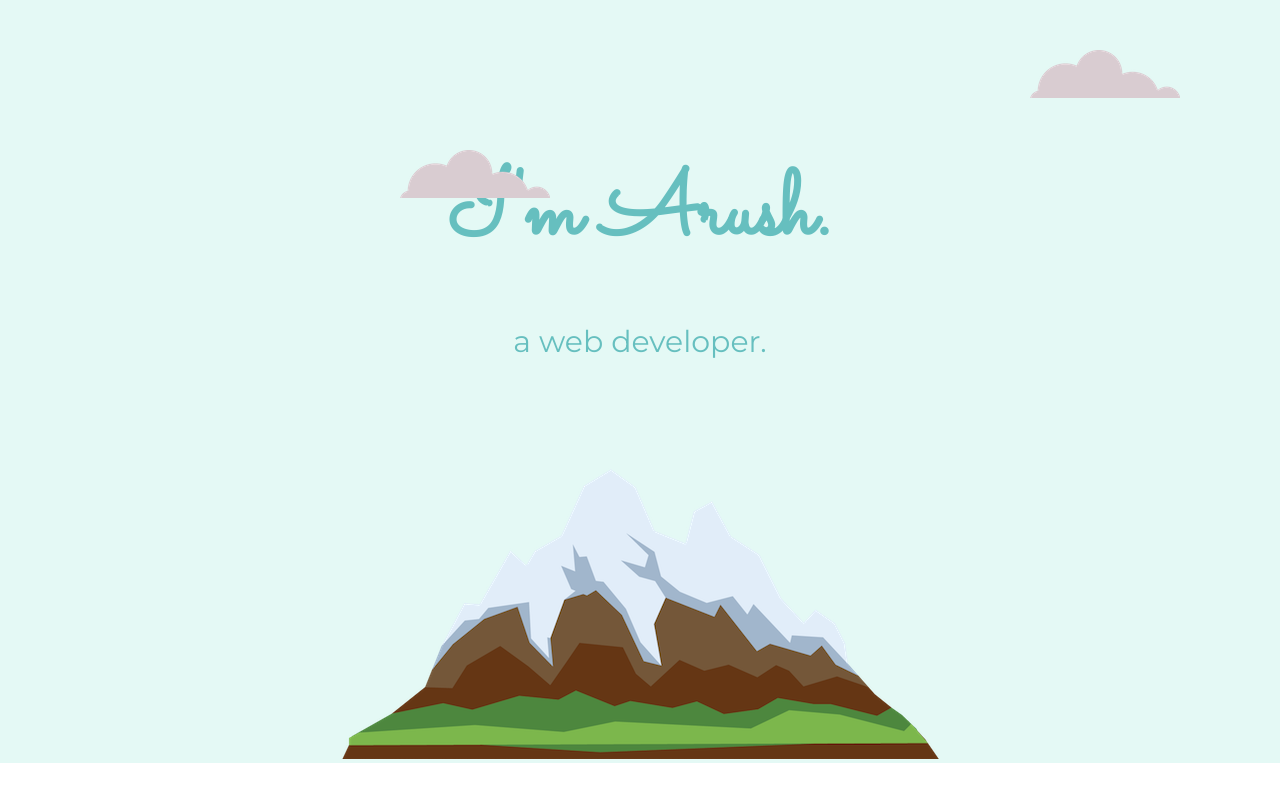
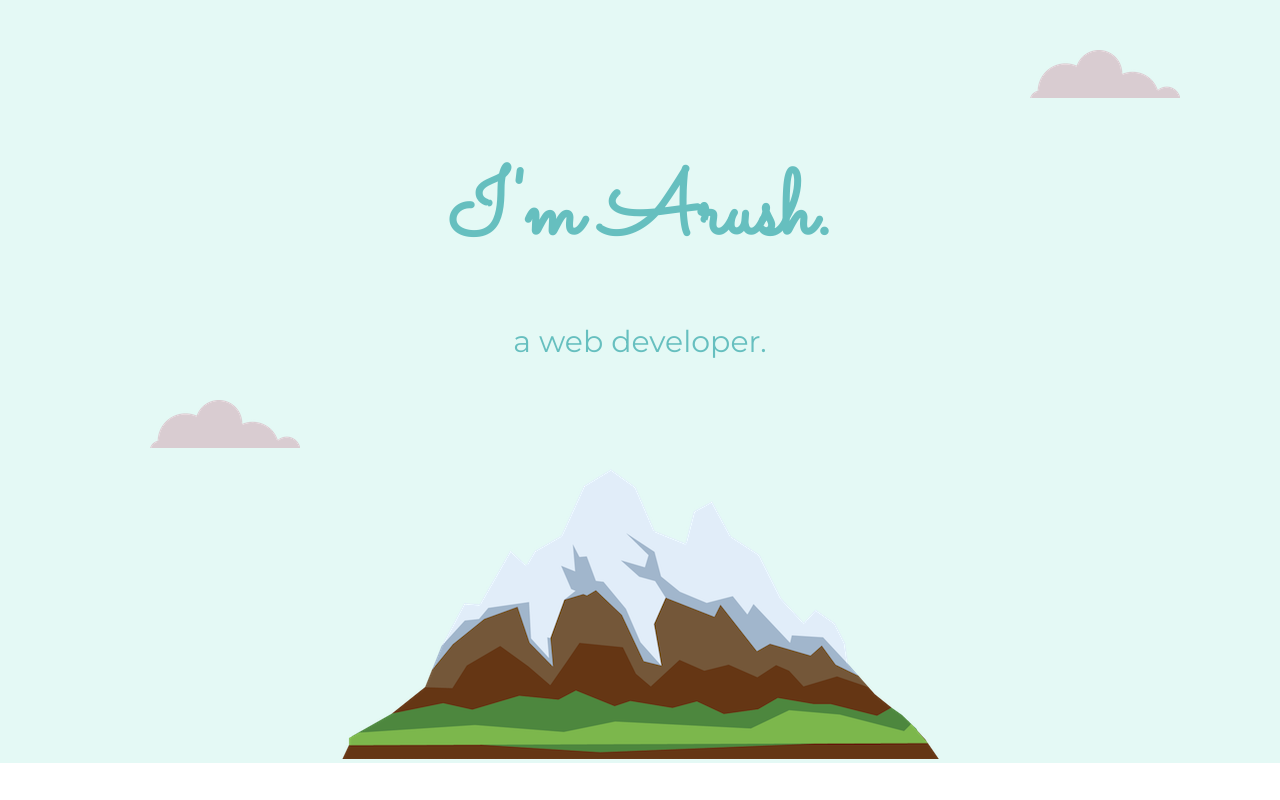
Before and after one commit to Arush99/CSS---My-Site, a plain HTML site: page index.html in a window 1280 px wide. Shown: the top 800 px of the page. Drawn offline with Linux system fonts and the light colour scheme.

Commit message:
Update styles.css

```diff
--- a/css/styles.css
+++ b/css/styles.css
@@ -137,8 +137,8 @@ h3 {
 
 .img2 {
   position: absolute;
-  top:150px;
-  left: 400px;
+  top:400px;
+  left: 150px;
 }
 
 
```
